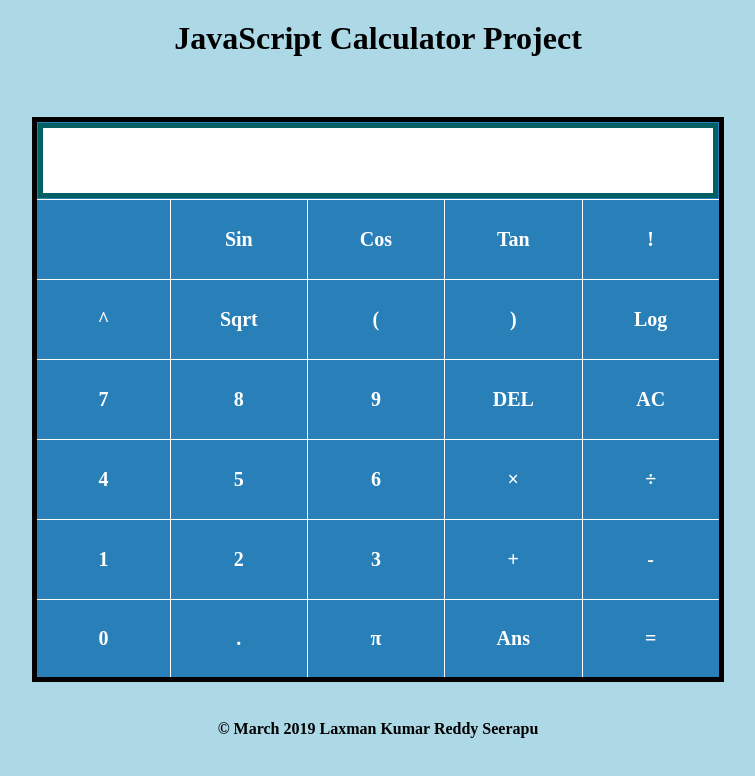
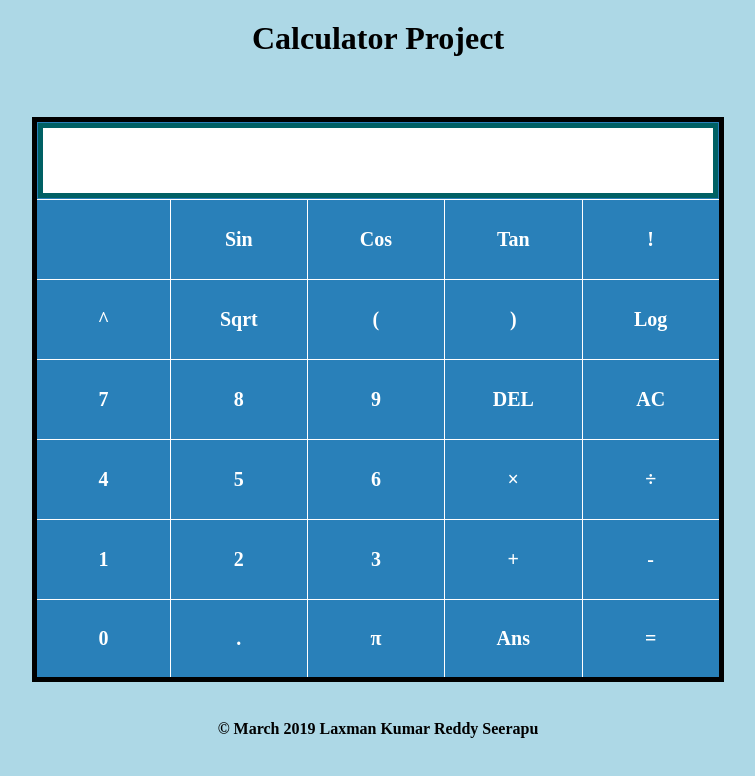
Before and after one commit to laxman926/calculator, a plain HTML site: page index.html in a window 1280 px wide. Shown: the whole page, without its empty margins (262-1017 px from the left). Drawn offline with Linux system fonts and the light colour scheme.

Commit message:
name change

```diff
--- a/index2.html
+++ b/index.html
@@ -12,7 +12,7 @@
 </head>
 
 <body id="wrapper">
-  <h1>JavaScript Calculator Project</h1>
+  <h1>Calculator Project</h1>
   <p id=clear> </p>
   <p id=myAns>0</p>
   <table id="caltable">
```
